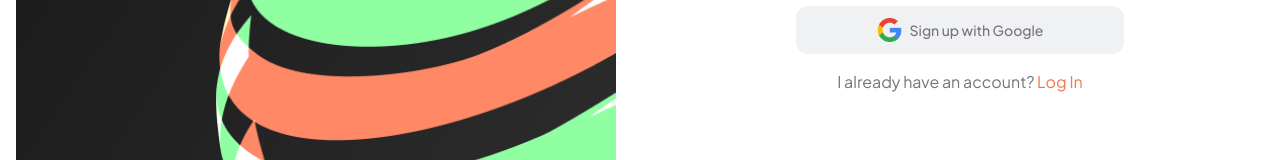
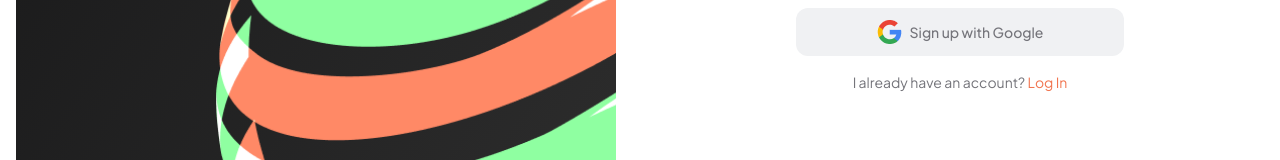
Before and after one commit to Classic-The-Demigod/chat-express, a React (Vite) app: page / in a window 1280 px wide. Shown: the part 655-815 px from the top of the page. Built offline with nearby package versions, Linux system fonts and the light colour scheme; a web font is replaced by a local one.

Commit message:
changes to layout

```diff
--- a/src/App.jsx
+++ b/src/App.jsx
@@ -96,13 +96,13 @@ const App = () => {
 
               <button className="bg-white-100 text-gray-500 w-full py-3 rounded-xl flex justify-center items-center gap-2">
                 <span>
-                  <img src={Google} alt="" />
+                  <img className="w-[20px] sm:w-[25px]" src={Google} alt="" />
                 </span>
                 Sign up with Google
               </button>
             </form>
 
-            <p className="text-center text-gray-500">
+            <p className="text-center text-gray-500 text-[12px] sm:text-sm">
               I already have an account?{" "}
               <span className="text-accent">Log In</span>
             </p>
```
